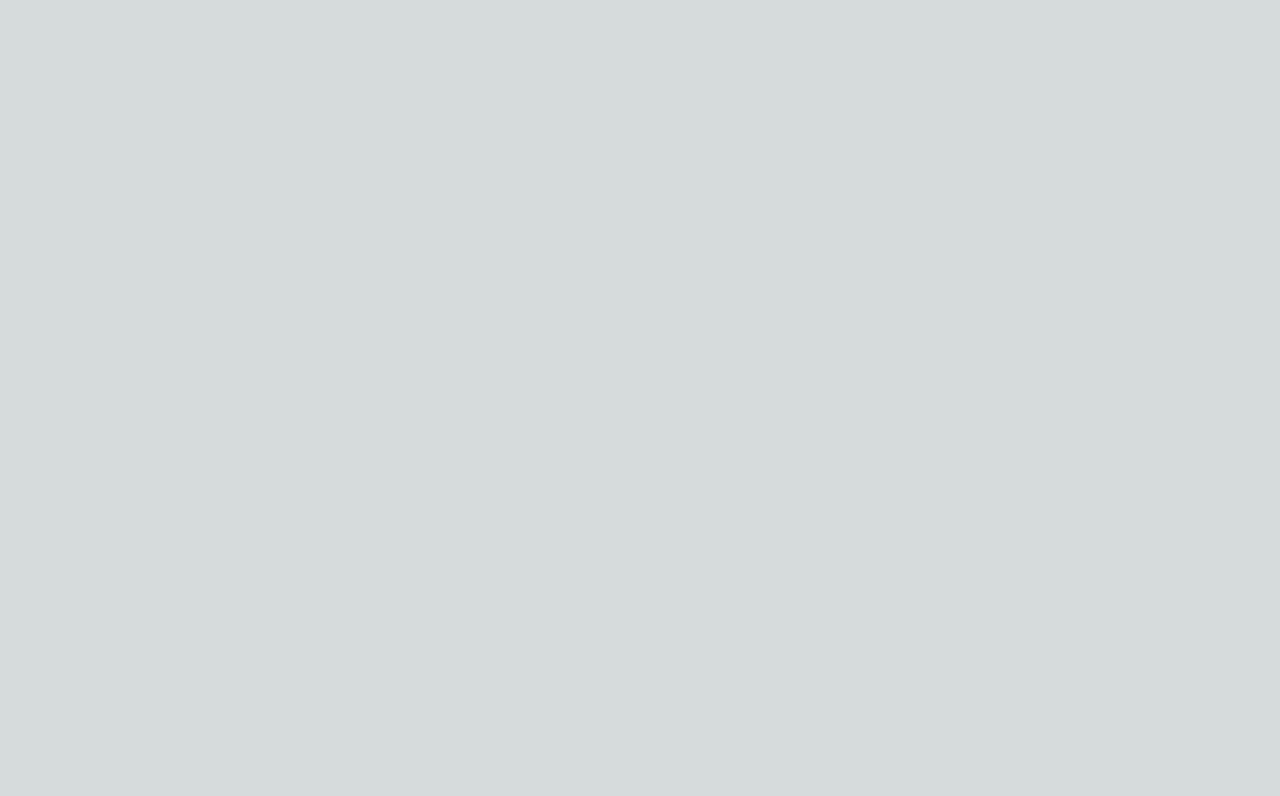
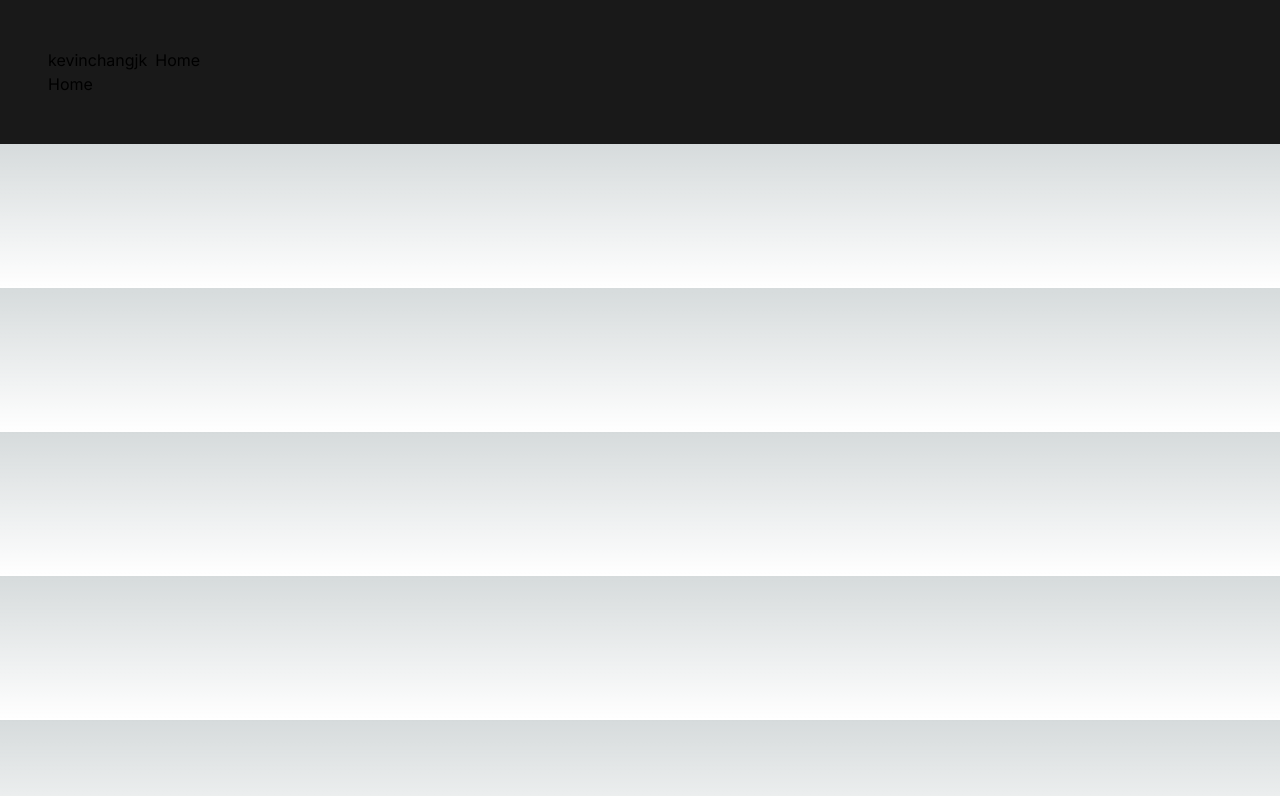
Before and after one commit to kevinchangjk/portfolio, a Next.js app: page / in a window 1280 px wide. Shown: the top 796 px of the page. Built offline with nearby package versions, Linux system fonts and the light colour scheme.

Commit message:
layout: draft initial layout

```diff
--- a/package.json
+++ b/package.json
@@ -9,12 +9,16 @@
     "lint": "next lint"
   },
   "dependencies": {
+    "@chakra-ui/react": "^2.7.1",
+    "@emotion/react": "^11.11.1",
+    "@emotion/styled": "^11.11.0",
     "@types/node": "20.3.1",
     "@types/react": "18.2.14",
     "@types/react-dom": "18.2.6",
     "autoprefixer": "10.4.14",
     "eslint": "8.43.0",
     "eslint-config-next": "13.4.7",
+    "framer-motion": "^10.12.17",
     "next": "13.4.7",
     "postcss": "8.4.24",
     "react": "18.2.0",
--- /dev/null
+++ b/src/components/Layout.tsx
@@ -0,0 +1,10 @@
+import Navbar from "@/components/Navbar";
+
+export default function Layout({ children }: { children: React.ReactNode }) {
+  return (
+    <main className="p-12 bg-bgDark">
+      <Navbar />
+      {children}
+    </main>
+  );
+}
--- /dev/null
+++ b/src/components/Logo.tsx
@@ -0,0 +1,5 @@
+import { Text } from "@chakra-ui/react";
+
+export default function Logo() {
+  return <Text>kevinchangjk</Text>;
+}
--- /dev/null
+++ b/src/components/Navbar.tsx
@@ -0,0 +1,13 @@
+import { Button, HStack } from "@chakra-ui/react";
+import Logo from "./Logo";
+
+export default function Navbar() {
+  return (
+    <HStack>
+      <Logo />
+      <HStack>
+        <Button>Home</Button>
+      </HStack>
+    </HStack>
+  );
+}
--- a/src/pages/_app.tsx
+++ b/src/pages/_app.tsx
@@ -1,3 +1,4 @@
+import Layout from "@/components/Layout";
 import "../styles/globals.css";
 import { Inter } from "next/font/google";
 
@@ -17,7 +18,9 @@
 }) {
   return (
     <main className={inter.className}>
-      <Component {...pageProps} />
+      <Layout>
+        <Component {...pageProps} />
+      </Layout>
     </main>
   );
 }
--- a/src/pages/index.tsx
+++ b/src/pages/index.tsx
@@ -1,3 +1,9 @@
+import Navbar from "@/components/Navbar";
+
 export default function Home() {
-  return <main className=""></main>;
+  return (
+    <main className="">
+      <p>Home</p>
+    </main>
+  );
 }
--- a/tailwind.config.js
+++ b/tailwind.config.js
@@ -1,18 +1,17 @@
 /** @type {import('tailwindcss').Config} */
 module.exports = {
   content: [
-    './src/pages/**/*.{js,ts,jsx,tsx,mdx}',
-    './src/components/**/*.{js,ts,jsx,tsx,mdx}',
-    './src/app/**/*.{js,ts,jsx,tsx,mdx}',
+    "./src/pages/**/*.{js,ts,jsx,tsx,mdx}",
+    "./src/components/**/*.{js,ts,jsx,tsx,mdx}",
+    "./src/app/**/*.{js,ts,jsx,tsx,mdx}",
   ],
   theme: {
     extend: {
-      backgroundImage: {
-        'gradient-radial': 'radial-gradient(var(--tw-gradient-stops))',
-        'gradient-conic':
-          'conic-gradient(from 180deg at 50% 50%, var(--tw-gradient-stops))',
+      backgroundColor: {
+        bgDark: "#191919",
+        bgWhite: "#FFFFFF",
       },
     },
   },
   plugins: [],
-}
+};
```
Also changed, not shown: 1 other file (tests, documents, lock files or other folders).
